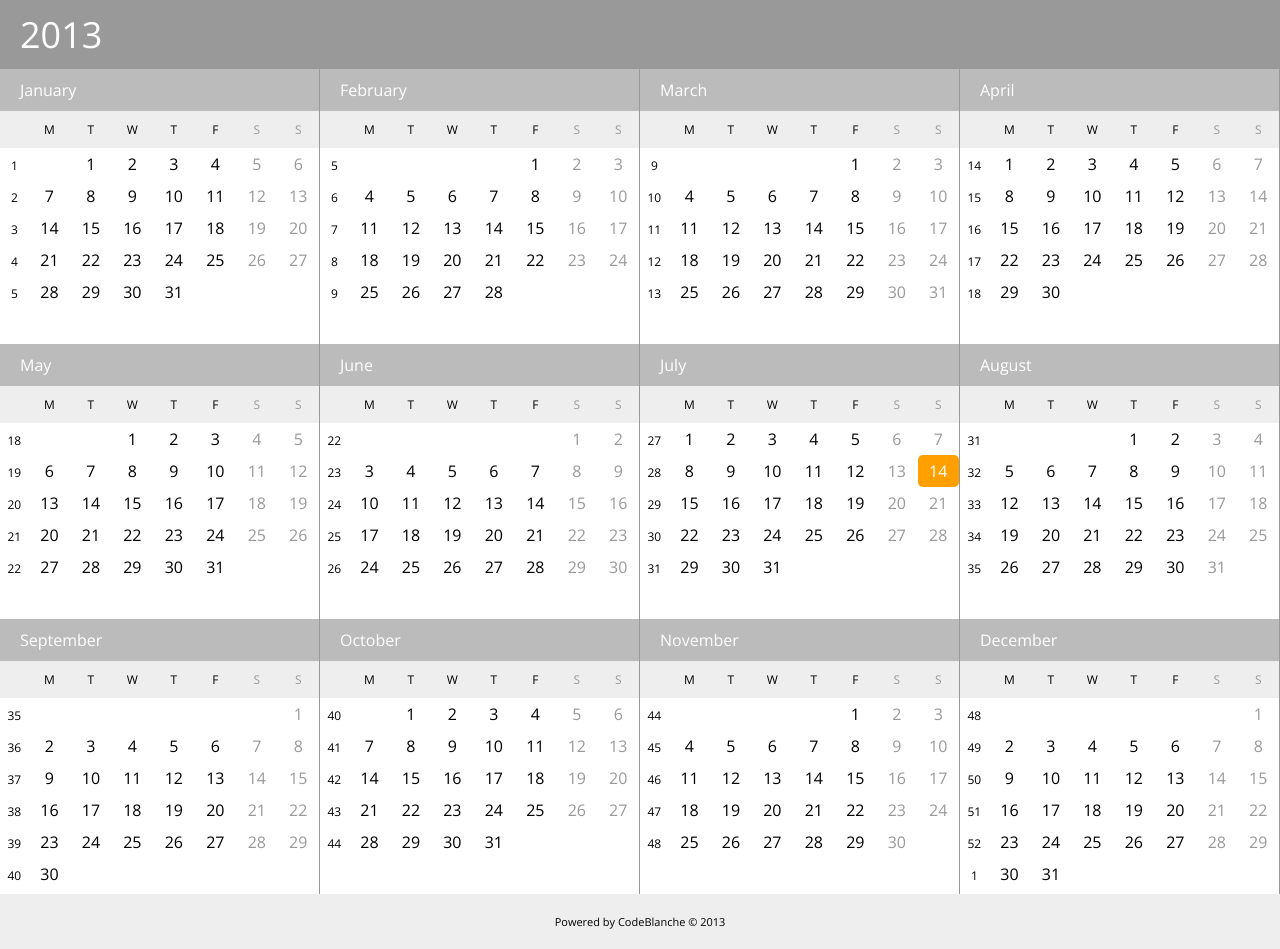
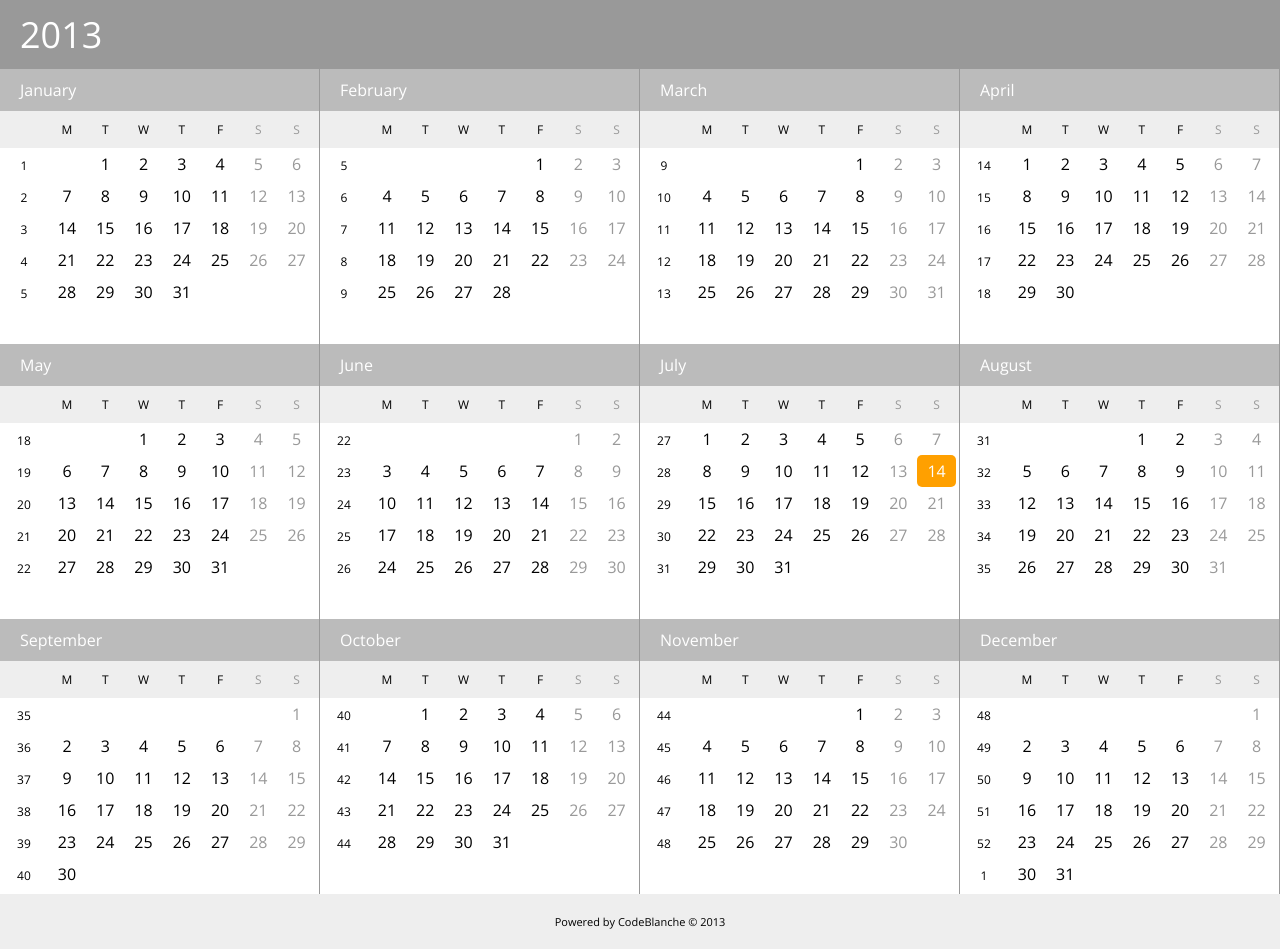
Before and after one commit to codeblanche/year.codeblanche.com, a PHP site: page / in a window 1280 px wide. Run offline with PHP 8.4, Linux system fonts and the light colour scheme.

Commit message:
Make it responsive

```diff
--- a/public/css/main.css
+++ b/public/css/main.css
@@ -3,7 +3,6 @@ html, body { height: 100%; width: 100%; margin: 0; padding: 0; }
 body { font-family: 'Open Sans', sans-serif; font-weight: 300; font-size: 16px; background: #eee; }
 
 .main {
-    min-width: 700px;
     height: 100%;
 }
 
@@ -51,7 +50,7 @@ body { font-family: 'Open Sans', sans-serif; font-weight: 300; font-size: 16px;
 }
 
 .day {
-    width: 13%;
+    width: 12%;
     float: left;
     text-align: center;
     padding: 5px 0;
@@ -75,7 +74,7 @@ body { font-family: 'Open Sans', sans-serif; font-weight: 300; font-size: 16px;
 .week-number {
     font-size: 12px;
     margin-top: 4px;
-    width: 9%;
+    width: 15%;
 }
 .week-number.day-title {
     margin: 0;
@@ -98,3 +97,53 @@ body { font-family: 'Open Sans', sans-serif; font-weight: 300; font-size: 16px;
 .copyright a:hover {
     color: #3d82e1;
 }
+
+
+@media only screen
+and (max-width : 320px) {
+    .month {
+        width: 100%;
+    }
+}
+
+@media only screen
+and (min-width : 321px)
+and (max-width : 600px) {
+    .month {
+        width: 50%;
+    }
+}
+
+@media only screen
+and (min-width : 601px)
+and (max-width : 800px) {
+    .month {
+        width: 33.333333%;
+    }
+}
+
+@media only screen
+and (min-width : 801px) {
+    .month {
+        width: 25%;
+    }
+}
+
+/* iPads (portrait) ----------- */
+@media only screen
+and (min-device-width : 768px)
+and (max-device-width : 1024px)
+and (orientation : portrait) {
+    .month {
+        width: 33.33333%;
+    }
+}
+
+/* iPhone 4 ----------- */
+@media
+only screen and (-webkit-min-device-pixel-ratio : 1.5),
+only screen and (min-device-pixel-ratio : 1.5) {
+    .month {
+        width: 100%;
+    }
+}
--- a/public/index.php
+++ b/public/index.php
@@ -229,7 +229,6 @@ class Calendar
 $cal = new Calendar();
 
 ?>
-
 <!doctype html>
 <html lang="en-US">
 <head>
```
